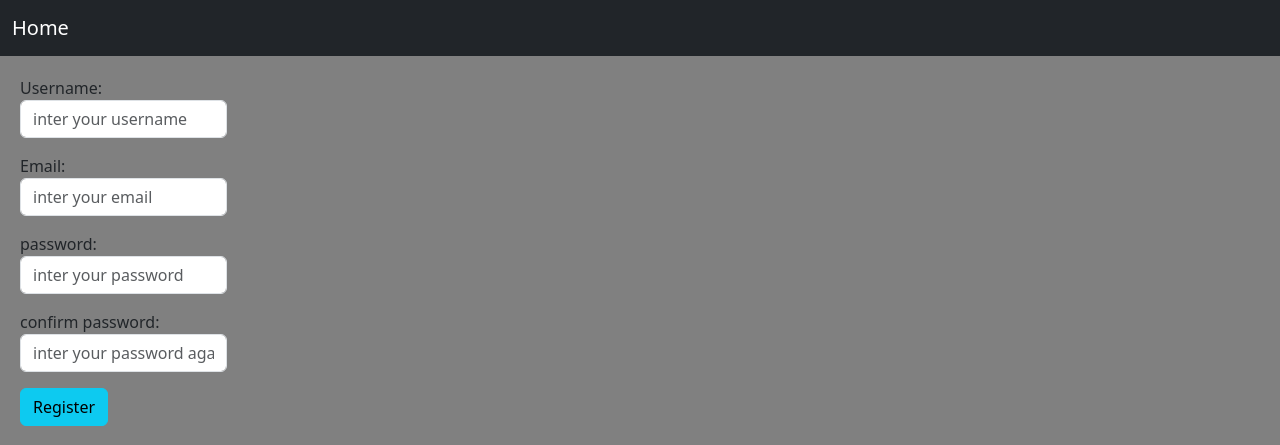
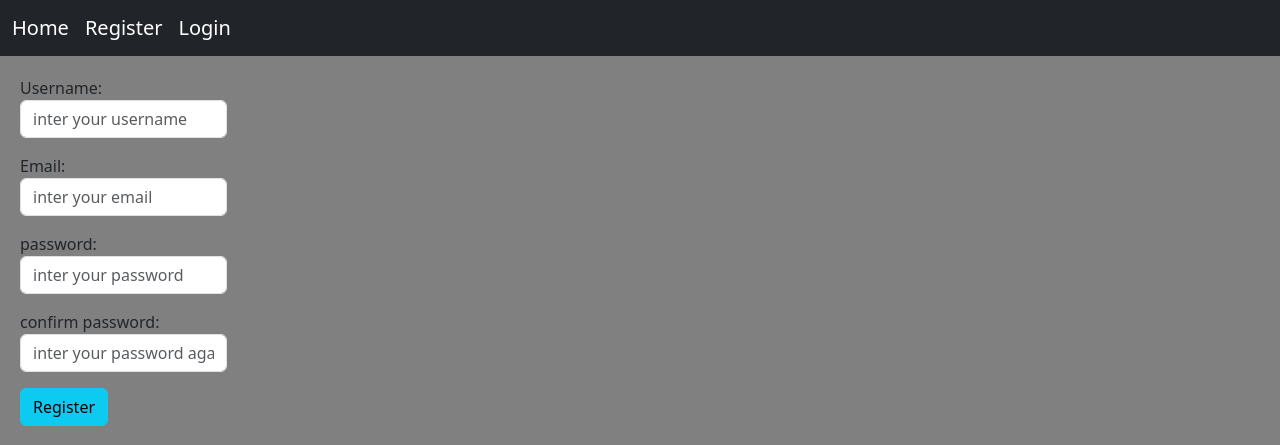
Before and after one commit to AminNoury/Social1, a Django app: page /accounts/register/ in a window 1280 px wide. Shown: the top 445 px of the page. Run offline with Django 4.2, Linux system fonts and the light colour scheme.

Commit message:
login view added

```diff
--- a/accounts/forms.py
+++ b/accounts/forms.py
@@ -29,3 +29,8 @@ class UserRegisterForm(forms.Form):
 
         if p1 and p2 and p1 != p2:
             raise ValidationError('your password is not matched')
+
+
+class UserLoginForm(forms.Form):
+    username = forms.CharField(widget=forms.TextInput(attrs={'placeholder': 'inter your username', 'class': 'form-control'}))
+    password = forms.CharField(label='password', widget=forms.PasswordInput(attrs={'placeholder': 'inter your password', 'class': 'form-control'}))
--- a/accounts/urls.py
+++ b/accounts/urls.py
@@ -3,6 +3,7 @@ from . import views
 
 app_name = 'accounts'
 urlpatterns = [
-    path('register/', views.UserRegisterView.as_view(), name='user_register')
+    path('register/', views.UserRegisterView.as_view(), name='user_register'),
+    path('login/', views.UserLoginView.as_view(), name='user_login')
 
 ]
--- a/accounts/views.py
+++ b/accounts/views.py
@@ -1,8 +1,9 @@
 from django.shortcuts import render, redirect
 from django.views import View
-from .forms import UserRegisterForm
+from .forms import UserRegisterForm, UserLoginForm
 from django.contrib.auth.models import User
 from django.contrib import messages
+from django.contrib.auth import authenticate, login, logout
 
 class UserRegisterView(View):
     form_class = UserRegisterForm
@@ -18,3 +19,22 @@ class UserRegisterView(View):
             messages.success(request, 'you registered successfully', 'success')
             return redirect('home:home')
         return render(request, self.template_name, {'form': form})
+
+class UserLoginView(View):
+    form_class = UserLoginForm
+    template_name = 'accounts/login.html'
+
+    def get(self, request):
+        form = self.form_class
+        return render(request, self.template_name, {'form': form})
+    def post(self, request):
+        form = self.form_class(request.POST)
+        if form.is_valid():
+            cd = form.cleaned_data
+            user = authenticate(request, username=cd['username'], password=cd['password'])
+            if user is not None:
+                login(request, user)
+                messages.success(request, 'you are logged', 'success')
+                return redirect('home:home')
+            messages.error(request, 'your password or your username is wrong', 'wrong')
+        return render(request, self.template_name, {'form': form})
--- a/templates/inc/navbar.html
+++ b/templates/inc/navbar.html
@@ -1,5 +1,9 @@
 <nav class="navbar navbar-expand-lg navbar-dark bg-dark">
   <div class="container-fluid">
-    <a class="navbar-brand" href="{% url 'home:home' %}">Home</a>
+    <div class="navbar-nav">
+      <a class="navbar-brand" href="{% url 'home:home' %}">Home</a>
+      <a class="navbar-brand" href="{% url 'accounts:user_register' %}">Register</a>
+      <a class="navbar-brand" href="{% url 'accounts:user_login' %}">Login</a>
+    </div>
   </div>
 </nav>
```
Also changed, not shown: accounts/templates/accounts/login.html (added, +13 -0 lines), db.sqlite3.
